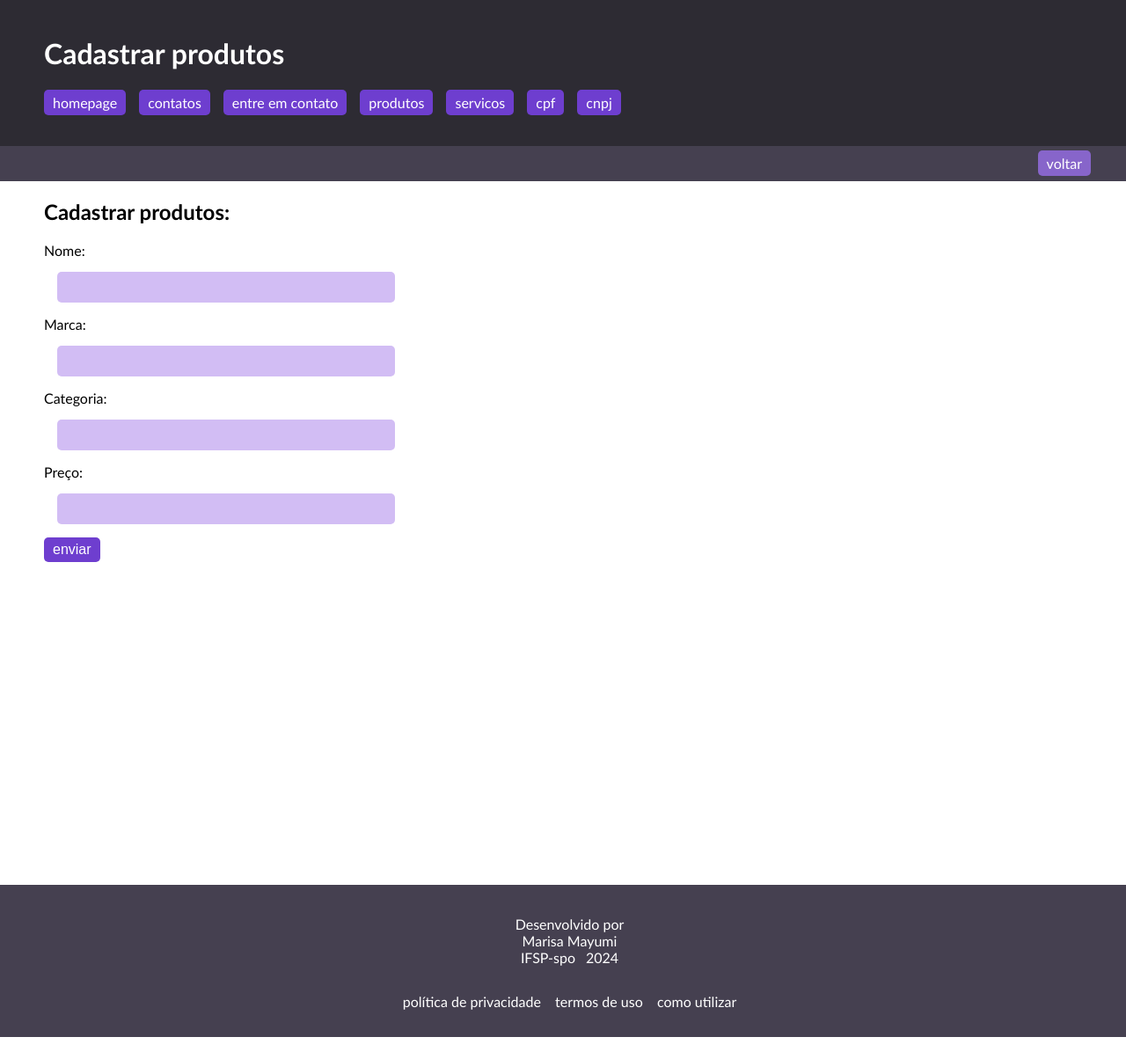
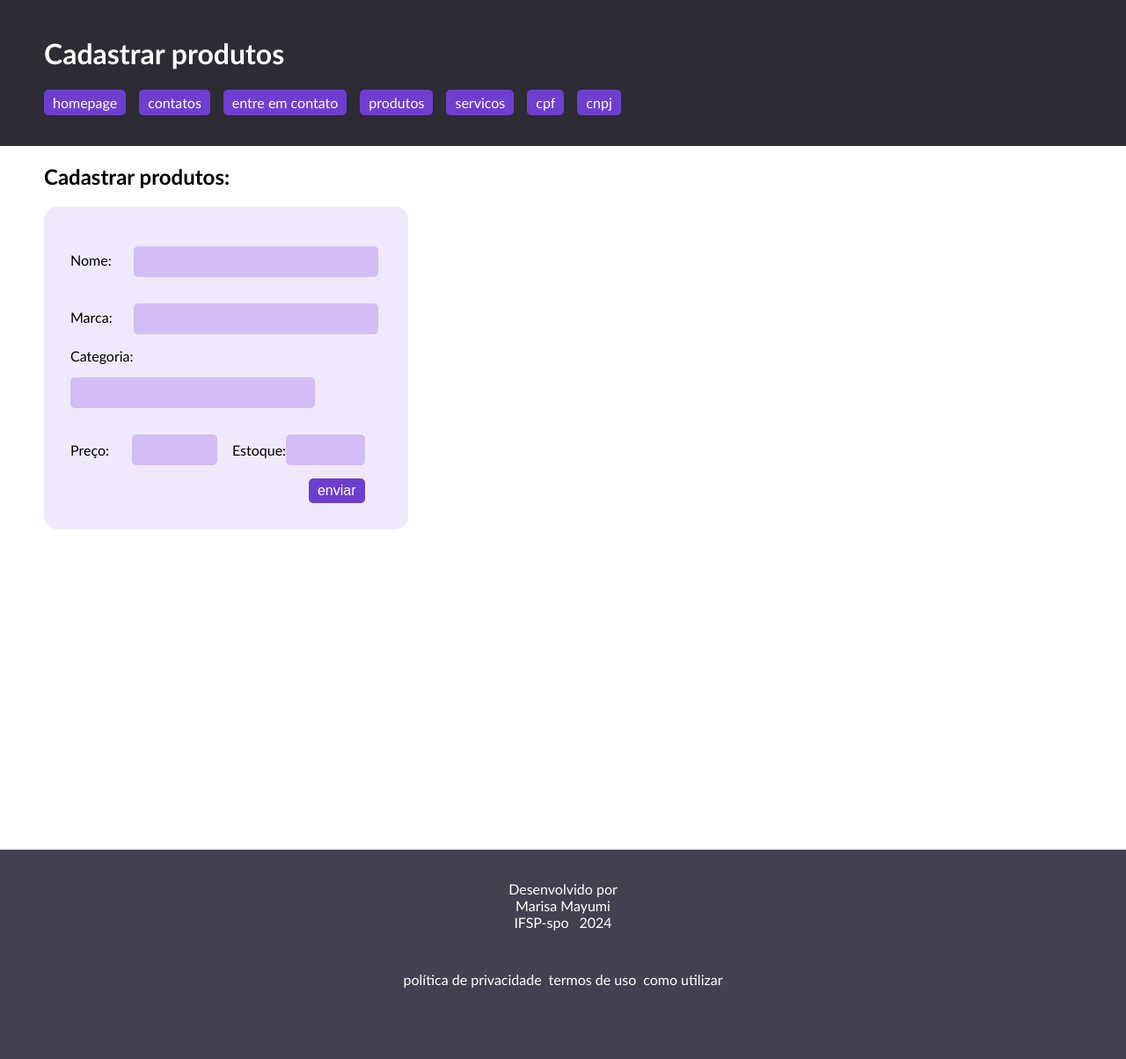
Before and after one commit to maris2606/projeto-lp3, a Flask app: page /produtos/cadastro in a window 1280 px wide. Shown: the whole page at 88% size. Before the commit the page ends 1179 px from the top, so only its background shows below. Run offline with Flask 3, Linux system fonts and the light colour scheme.

Commit message:
adicionado cadastro de produtos com json e abertura de menu na pag. produtos via css checkbox

```diff
--- a/projeto_lp3/app.py
+++ b/projeto_lp3/app.py
@@ -1,7 +1,6 @@
 # importa a classe flask do modulo flask
 import json
 from flask import Flask, render_template, request
-
 from validate_docbr import CPF, CNPJ
 
 # java
@@ -40,11 +39,11 @@
         return render_template('contatos.html', lojas_ZL = lojas_ZL, lojas_ZN = lojas_ZN, lojas_ZO = lojas_ZO, lojas_ZS = lojas_ZS, lojas_C= lojas_C)
 
 # página de produtos - /produtos
-lista_produtos = [
-        {'nome': 'coca cola', 'descricao': 'bebida'},
-        {'nome': 'chips', 'descricao': 'saguadinho'},
-        {'nome': 'bubalu', 'descricao': 'chicletchy'}
-    ]
+# lista_produtos = [
+#         {'nome': 'coca cola', 'descricao': 'bebida'},
+#         {'nome': 'chips', 'descricao': 'saguadinho'},
+#         {'nome': 'bubalu', 'descricao': 'chicletchy'}
+#     ]
 
 @app.route("/produtos")
 def produtos():
@@ -110,13 +109,23 @@
     # descricao = request.form['descricao']
     marca = request.form['marca']
     categoria = request.form['categoria']
-    preco = request.form['preco']
+    preco = float(request.form['preco'])
+    estoque =  int(request.form['estoque'])
+    # produto = {'nome': nome, 'descricao':descricao}
 
-    # produto = {'nome': nome, 'descricao':descricao}
-    produto = {'nome': nome, 'marca':marca, }
-    lista_produtos.append(produto)
+    with open('projeto_lp3/produtos.json', 'r', encoding='utf8') as arquivo:
 
-    return render_template('produtos.html', produtos=lista_produtos)
+        lista_produtos = json.loads(arquivo.read())
+        novo_produto = {'id': lista_produtos[-1]['id']+1,'nome': nome, 'marca':marca, 'categoria': categoria, 'preco':preco, 'estoque': estoque}
+
+        lista_produtos.append(novo_produto)
+
+    with open('projeto_lp3/produtos.json', 'w', encoding='utf8') as arquivo:
+        arquivo.write(json.dumps(lista_produtos, indent=2))
+
+    with open('projeto_lp3/produtos.json', 'r', encoding='utf8') as arquivo:
+        produtos = [{**produto, 'preco': format(produto['preco'], '.2f')} for produto in lista_produtos]
+        return render_template('produtos.html', produtos=produtos)
 
 
 # rodar direto por aqui
--- a/static/style.css
+++ b/static/style.css
@@ -7,6 +7,7 @@
     --branco: #FFFF;
     --lilas-medio: #8765ca;
     --lilas-claro: #D2BDF4;
+    --lilas-super-claro: #f0e9fc;
 }
 
 body {
@@ -60,13 +61,13 @@
     color: var(--branco);
     align-items: center;
     justify-content: center;
-    padding: 35px 0  0 15px;
+    padding: 35px;
 }
 
 .produtos-container{
     display: flex;
     flex-flow: row wrap;
-    padding: 20px;
+    padding: 40px 0;
     gap: 25px;
 }
 
@@ -111,7 +112,7 @@
 }
 
 .nav-produtos {
-    display: flex;
+    display: none;
     flex: 1 1 5vh;
     flex-flow: row wrap;
     gap: 15px;
@@ -162,12 +216,16 @@
 .links-footer{
     display: flex;
     width: 30%;
-    flex-direction: row wrap;
+    flex-direction: row;
+    flex-wrap: wrap;
     list-style: none;
     padding: 15px 0;
     justify-content: space-between;
 }
 
+.links-footer li{
+    padding: 15px 0;
+}
 
 .links-footer a{
     color: white;
@@ -178,6 +236,11 @@
     font-weight: 700;
 }
 
+.enviar-container{
+    display: flex;
+    justify-content: end;
+    width: 94.5%;
+}
 
 .enviar-form{
     background-color: var(--roxo);
@@ -195,17 +258,60 @@
 }
 
 .form{
-    display: block;
+    display: flex;
     flex: 1 1 30%;
-    max-width: 30%;
+    width: 30%;
+    justify-content: space-between;
+    background-color: var(--lilas-super-claro);
+    padding: 30px;
+    border-radius: 15px;
+}
 
+.form label{
+    display: inline-block;
+    min-width: min-content;
+    width: 15%;
+    margin-right: 15px;
 }
 
 .form input, textarea{
-    width: 100%;
-    margin: 15px;
+    flex: 1 1 70%;
+    width: 70%;
+    margin: 15px 0;
     background-color: var(--lilas-claro);
     padding: 10px 15px;
     border-radius: 5px;
     border: none;
 }
+
+.preco-estoque-container {
+    display: flex;
+    flex-wrap: wrap;
+    width: 94.5%;
+}
+
+.preco-estoque{
+    display: flex;
+    flex: 1 1 50%;
+    flex-wrap: wrap;
+    width: 50%;
+}
+
+.preco-estoque input{
+    flex: 1 1 35%;
+    width: 35%;
+    align-items: center;
+}
+
+
+.preco-estoque label{
+    display: inline-block;
+    width: 33%;
+    height: fit-content;
+    align-self: center;
+}
+
+.preco-estoque label[for='estoque']{
+    margin-right: 0;
+    padding-left: 10%;
+}
--- a/templates/base.html
+++ b/templates/base.html
@@ -25,6 +25,7 @@
             <a href="/gerar-cpf">cpf</a>
             <a href="/gerar-cnpj">cnpj</a>
         </nav>
+
     </header>
 
     {% block under_header %}
--- a/templates/cadastro-produto.html
+++ b/templates/cadastro-produto.html
@@ -31,14 +31,23 @@
         <label for="categoria">Categoria:</label>
         <input type="text" name="categoria" id="categoria">
 
-        <label for="preco">Preço:</label>
-        <input type="number" name="preco" id="preco">
+        <div class="preco-estoque-container">
+            <div class="preco-estoque">
+                <label for="preco">Preço:</label>
+                <input type="number" name="preco" id="preco">
+            </div>
 
+            <div class="preco-estoque">
+                <label for="estoque">Estoque:</label>
+                <input type="number" name="estoque" id="estoque">
+            </div>
+        </div>
         <!-- <label for="descricao">Descrição:</label>
         <textarea name="descricao" id="descricao" cols="30" rows="10"></textarea> -->
 
-
-        <button class="enviar-form" type="submit">enviar</button>
+        <div class="enviar-container">
+            <button class="enviar-form" type="submit">enviar</button>
+        </div>
     </form>
 </div>
 
--- a/templates/entre-em-contato.html
+++ b/templates/entre-em-contato.html
@@ -22,7 +22,10 @@
         <label for="mensagem">Mensagem:</label>
         <input type="email" name="mensagem" id="mensagem">
 
-        <button class="enviar-form" type="submit">enviar</button>
+
+        <div class="enviar-container">
+            <button class="enviar-form" type="submit">enviar</button>
+        </div>
     </form>
 </div>
 
--- a/templates/produtos.html
+++ b/templates/produtos.html
@@ -10,6 +10,9 @@
 
 
 {% block under_header %}
+<input type="checkbox" class="abrir-nav" name="abrir-nav">
+<label for="abrir-nav" class="abrir-nav-label"></label>
+
 <nav class="nav-produtos">
     <a href="/produtos/cadastro">cadastro</a>
 </nav>
```
Also changed, not shown: other parts of static/style.css (+53 -0 lines), projeto_lp3/produtos.json (+42 -10 lines), static/keyboard-arrow-down_119013.png (added).
